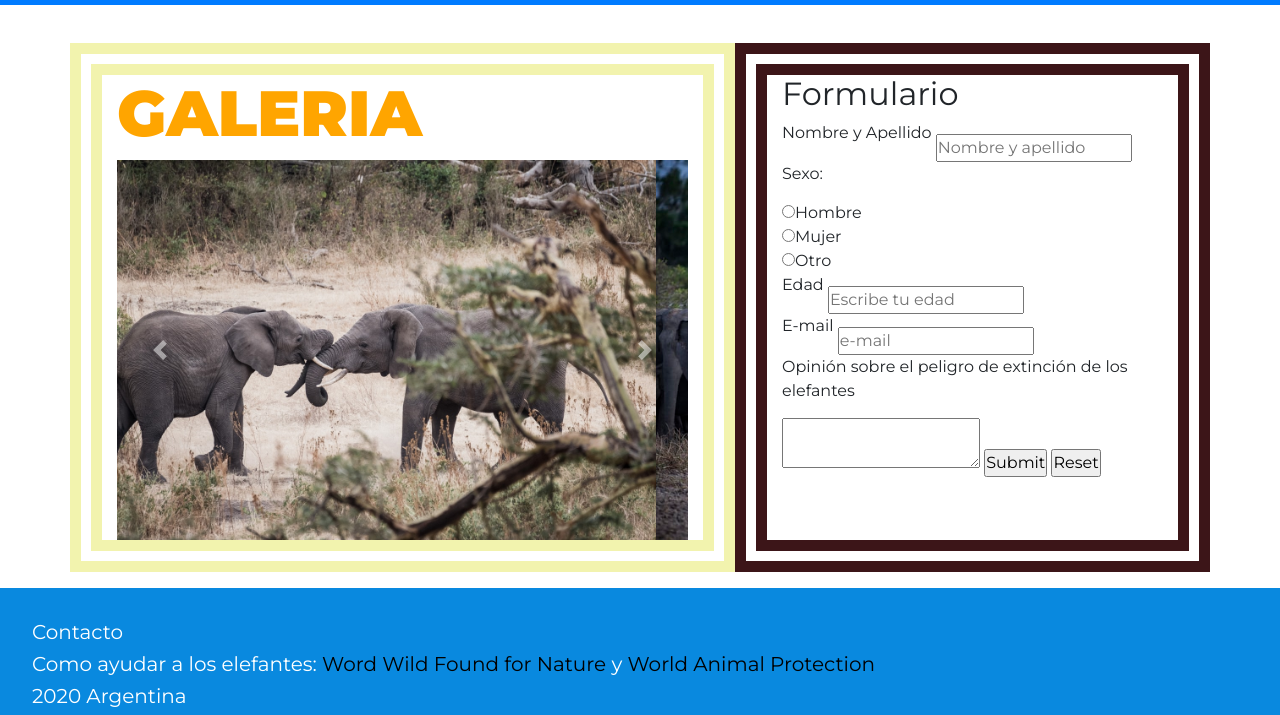
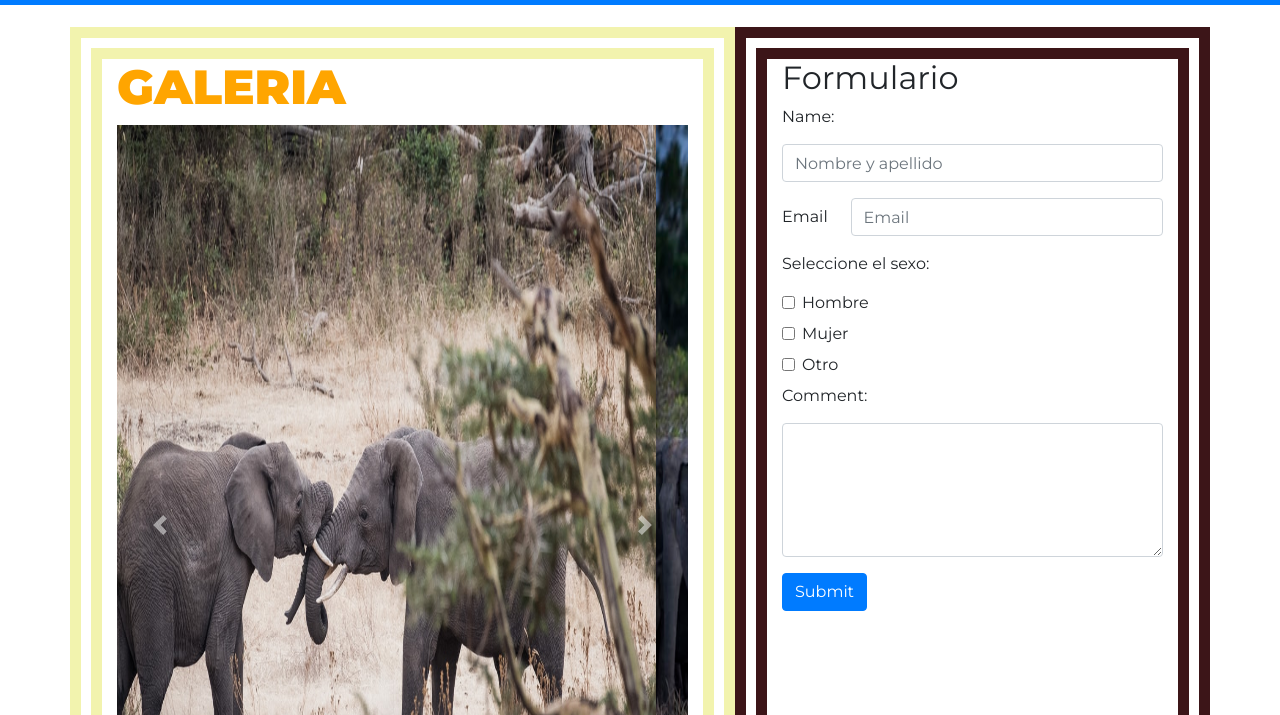
Before and after one commit to sol-colombo/ENE, a website: page pages/galeria.html in a window 1280 px wide. Shown: the part 85-800 px from the top of the page. Drawn offline with nearby package versions, Linux system fonts and the light colour scheme.

Commit message:
cambie el formulario por booostrap

```diff
--- a/pages/galeria.html
+++ b/pages/galeria.html
@@ -81,28 +81,45 @@
 
         </div>
         <div class=" col-sm-12 col-md-5 formularioDiv ">
-           <h2 >Formulario </h2>
-    <form   action="datos.php" method="GET">
-<label for="Nombre">Nombre y Apellido</label>
-    <input type="texto" placeholder="Nombre y apellido" name="Nombre y Apellido" id="Nombre" required><br>
-<label>Sexo:</label><br>
-    <input type="radio" name="sexo" required>Hombre<br>
-    <input type="radio" name="sexo" required>Mujer<br>
-    <input type="radio" name="sexo" required>Otro<br>
-<label for="edad">Edad</label>
-    <input type="number" name="edad" id="edad" placeholder="Escribe tu edad" required><br>
-<label for="e-mail">E-mail</label>
-    <input type="email" id="e-mail" name="e-mail" placeholder="e-mail"><br>
-<label>Opinión sobre el peligro de extinción de los elefantes </label><br>
-<textarea></textarea>
 
 
-<input type="submit">
-<input type="reset">
-    </form>
+          <h2 >Formulario </h2>
+          <form action="/action_page.php">
+            <div class="form-group">
+              <label for="usr">Name:</label>
+              <input type="text" class="form-control" id="usr" name="username" placeholder="Nombre y apellido">
+            </div>
+            <div class="form-group row">
+              <label for="inputEmail3" class="col-sm-2 col-form-label">Email</label>
+              <div class="col-sm-10">
+                <input type="email" class="form-control" id="inputEmail3" placeholder="Email">
+              </div>
+            </div>
+            <label for="sex">Seleccione el sexo:</label>
+            <div class="form-check">
+              <label class="form-check-label">
+                <input type="checkbox" class="form-check-input" value="">Hombre
+              </label>
+            </div>
+            <div class="form-check">
+              <label class="form-check-label">
+                <input type="checkbox" class="form-check-input" value="">Mujer
+              </label>
+            </div>
+            <div class="form-check">
+              <label class="form-check-label">
+                <input type="checkbox" class="form-check-input" value="">Otro
+              </label>
+            </div>
+            <div class="form-group">
+              <label for="comment">Comment:</label>
+              <textarea class="form-control" rows="5" id="comment"></textarea>
+            </div>
+            <button type="submit" class="btn btn-primary">Submit</button>
+          </form>
+
         </div>
       </div>
-
     </div>
     <footer class="col-sm-12 container-fluid " id="footer">
       <h5>Contacto</h5>
--- a/scss/_tipografia.scss
+++ b/scss/_tipografia.scss
@@ -1,5 +1,5 @@
 h1{
-font-size: 3rem;
+font-size: 2rem;
 color: orange;
 font-weight: 900;
 
--- a/scss/style.scss
+++ b/scss/style.scss
@@ -33,7 +33,7 @@
         position: relative;
     }
 
-    .portfolio-img-background{
+    .imagenIndex{
         height:32rem;
         width:100%;
         background-size:cover;
@@ -75,27 +75,24 @@
             display: grid;
             grid-template-columns: 1fr 1fr;
         }
-        .portfolio-img-background{
-            height: 36rem;
-            width: auto;
+        img{
+            height: 100vh;
+            width:100%;
         }
         .text-wrapper .subtitle{
             font-weight: 600;
-            transition: 1s;
+            transition: 1s all;
             color: transparent;
         }
 
-        .text-wrapper:hover .subtitle{
+        .portfolio-item-wrapper:hover .subtitle{
             font-weight: 600;
             color: rgb(22, 236, 50);
             text-align: center;
             font-size: 3rem;
         }
 
-        .img-darken{
-            transition: 1s;
-            filter: brightness(10%);
-        }
+
     }
 
     /*evolucion*/
@@ -118,7 +115,7 @@
     border-width: 1rem;
     padding: 2rem;
 }
- .evolucionC .hoyElefantes{
+.evolucionC .hoyElefantes{
     border-style: double;
     border-color: rgb(242, 243, 174);
     border-width: 1rem;
@@ -206,20 +203,25 @@ iframe{
 
 .lista{
     padding-top: 6rem;
+    border-style: double;
+    border-color:  rgb(164, 66, 0);
+    border-width: 1rem;
 }
-.listaOrdenada {
+.listaOrdenada{
+    padding: 2rem;
+}
+
+.cabecera{
+padding: 2rem;
+}
+ ol{
     list-style-type: upper-roman;
     font-weight: 800;
     color: rgb(219, 49, 205);
     font-size: 2rem;
-
-
-
-  li  p{
-    color: black;
+    padding: 2rem;
 }
 
-}
 
  .listaOrdenada  ul li{
     color: rgb(87, 2, 80);
@@ -252,12 +254,31 @@ h5 a:hover{
     }
 
 
+      /* galria*/
+      .galeriaEstructura .carrouselFotos {
+        margin-bottom: 1rem;
+        border-style: double;
+        border-color: rgb(242, 243, 174);
+        border-width:2rem;
+
+    }
+ .galeriaEstructura   .formularioDiv{
+        border-style: double;
+        border-color: rgb(60, 21, 24);
+        border-width: 1rem;
+        margin-bottom: 1rem;
+    }
+    .galeriaEstructura{
+        padding-top: 6rem;
+    }
+
+
     @media screen and (min-width: 768px){
 
 
 
         h1{
-            font-size: 4rem;
+            font-size: 3rem;
         }
         .evolucionC .subtitulo{
 
@@ -297,27 +318,12 @@ h5 a:hover{
                 height: 20rem;
             }
       .galeriaEstructura      .carrouselFotos{
-                border-width: 5rem;
+                border-width: 2rem;
             }
              .galeriaEstructura .formularioDiv{
-                border-width: 4rem;
+                border-width: 2rem;
             }
-
+            .lista{
+                border-width: 2rem;
+            }
     }
-    /* galria*/
-    .galeriaEstructura .carrouselFotos {
-        margin-bottom: 1rem;
-        border-style: double;
-        border-color: rgb(242, 243, 174);
-        border-width:2rem;
-
-    }
- .galeriaEstructura   .formularioDiv{
-        border-style: double;
-        border-color: rgb(60, 21, 24);
-        border-width: 2rem;
-        margin-bottom: 1rem;
-    }
-    .galeriaEstructura{
-        padding-top: 6rem;
-    }
```
Also changed, not shown: index.html (+14 -10 lines), pages/africa.html (+3 -3 lines), pages/asia.html (+3 -3 lines), pages/datos.html (+3 -3 lines), css/pruebacss.css.
